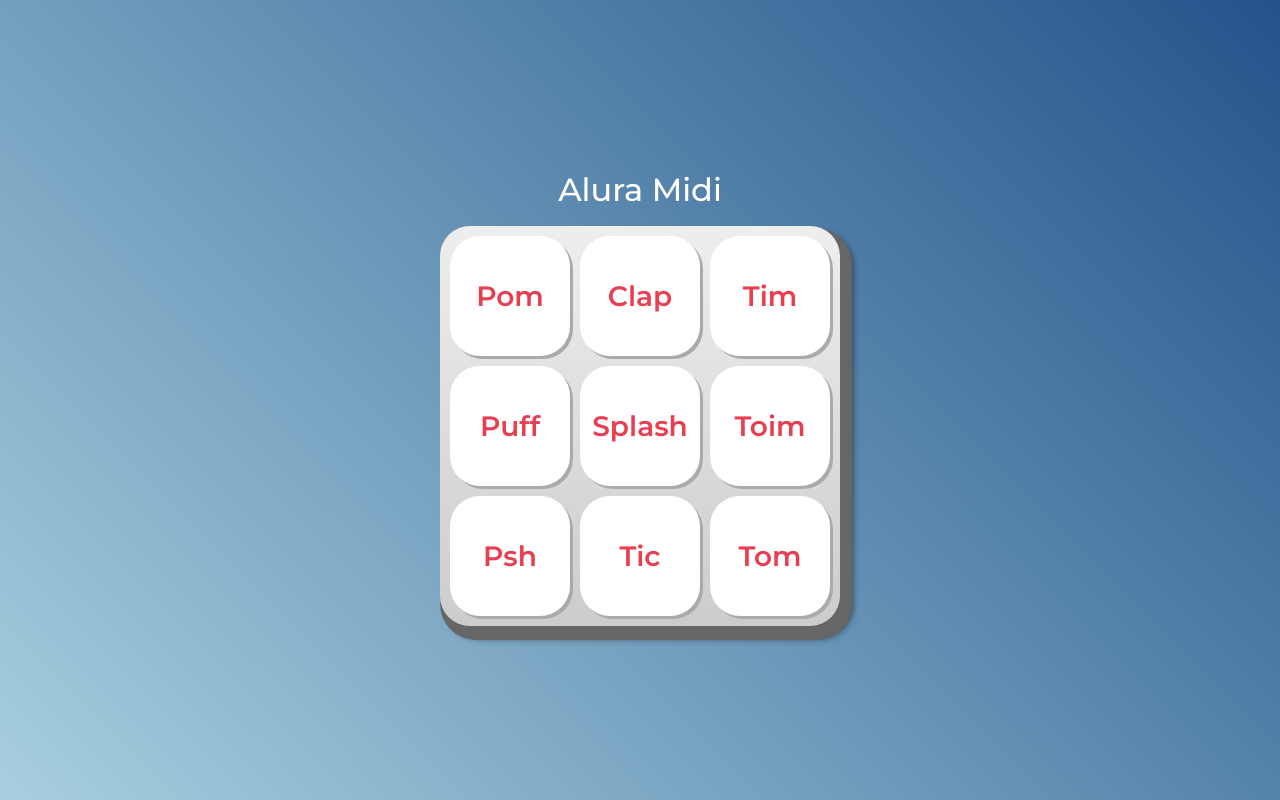
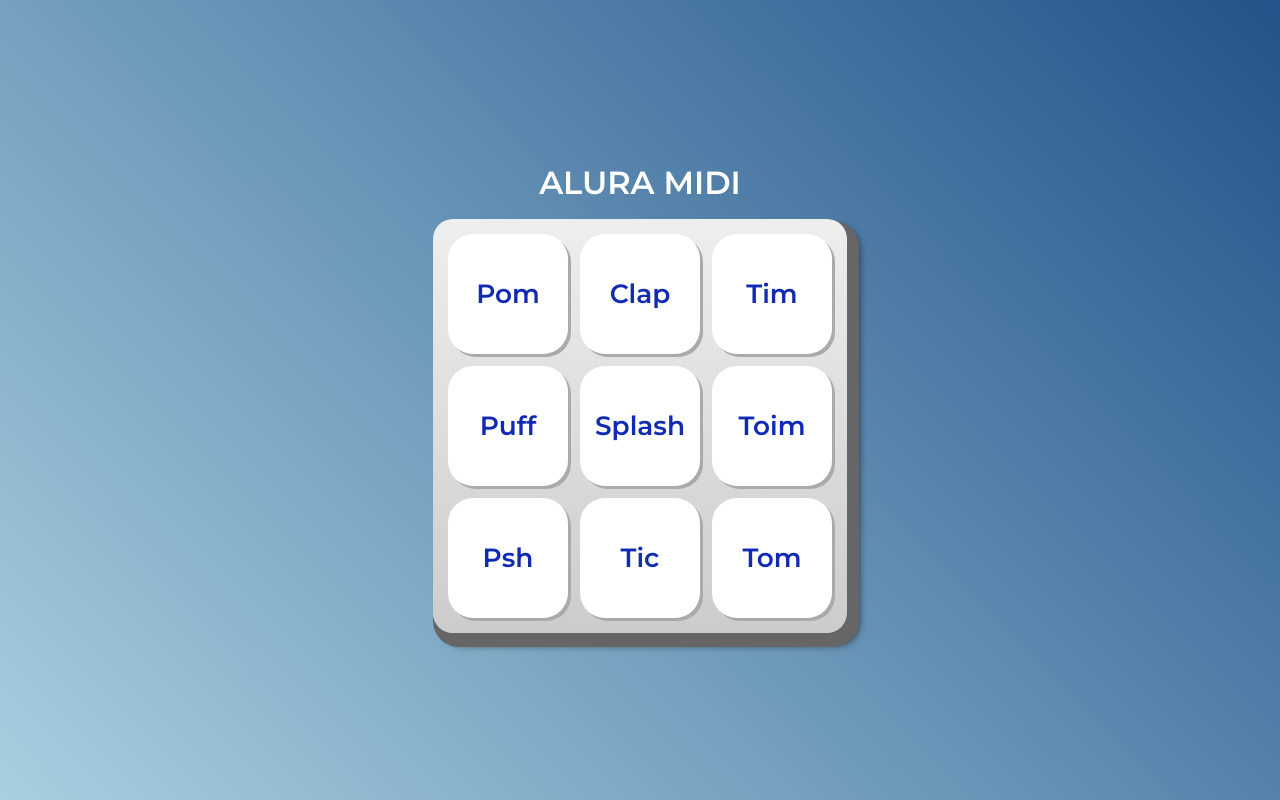
Before and after one commit to mthquevedo/Bateria-Virtual, a plain HTML site: page index.html in a window 1280 px wide. Drawn offline with Linux system fonts and the light colour scheme.

Commit message:
Estilização visual

```diff
--- a/css/estilos.css
+++ b/css/estilos.css
@@ -1,9 +1,9 @@
 :root {
   --cinza: #aaa;
-  --vermelha: #e93d50;
-  --vermelha-escura: #af303f;
+  --vermelha: #112ab4;
+  --vermelha-escura: #05156d;
   --branca: #fff;
-  --luz: rgb(229, 255, 0);
+  --luz: rgb(16, 112, 255);
 }
 
 body {
@@ -20,26 +20,27 @@ h1 {
   color: var(--branca);
   margin-bottom: 20px;
   font-size: 2rem;
+  font-weight: bold;
 }
 
 .teclado {
   background: linear-gradient(to bottom, #eeeeee 0%,#cccccc 100%);
   box-shadow: 6px 8px 0 6px #666, 10px 10px 10px #000;
-  border-radius: 30px;
+  border-radius: 20px;
   display: grid;
-  gap: 10px;
+  gap: 12px;
   grid-template-columns: repeat(3, 1fr);
-  padding: 10px;
+  padding: 15px;
 }
 
 .tecla {
   background-color: var(--branca);
-  border-radius: 30px;
+  border-radius: 25px;
   box-shadow: 3px 3px 0 var(--cinza);
   color: var(--vermelha);
   cursor: pointer;
   height: 120px;
-  font-size: 1.75em;
+  font-size: 1.65em;
   font-weight: bold;
   line-height: 120px;
   text-align: center;
--- a/index.html
+++ b/index.html
@@ -1,5 +1,6 @@
 <!DOCTYPE html>
 <html lang="pt-BR">
+
 <head>
     <meta charset="UTF-8">
     <meta http-equiv="X-UA-Compatible" content="IE=edge">
@@ -16,9 +17,10 @@
     <link rel="stylesheet" href="css/estilos.css">
 
 </head>
+
 <body>
 
-    <h1>Alura Midi</h1>
+    <h1>ALURA MIDI</h1>
 
     <section class="teclado">
         <button class="tecla tecla_pom">Pom</button>
@@ -45,4 +47,5 @@
     <audio src="sounds/keyc.wav" id="som_tecla_tom"></audio>
 
 </body>
+
 </html>
```
